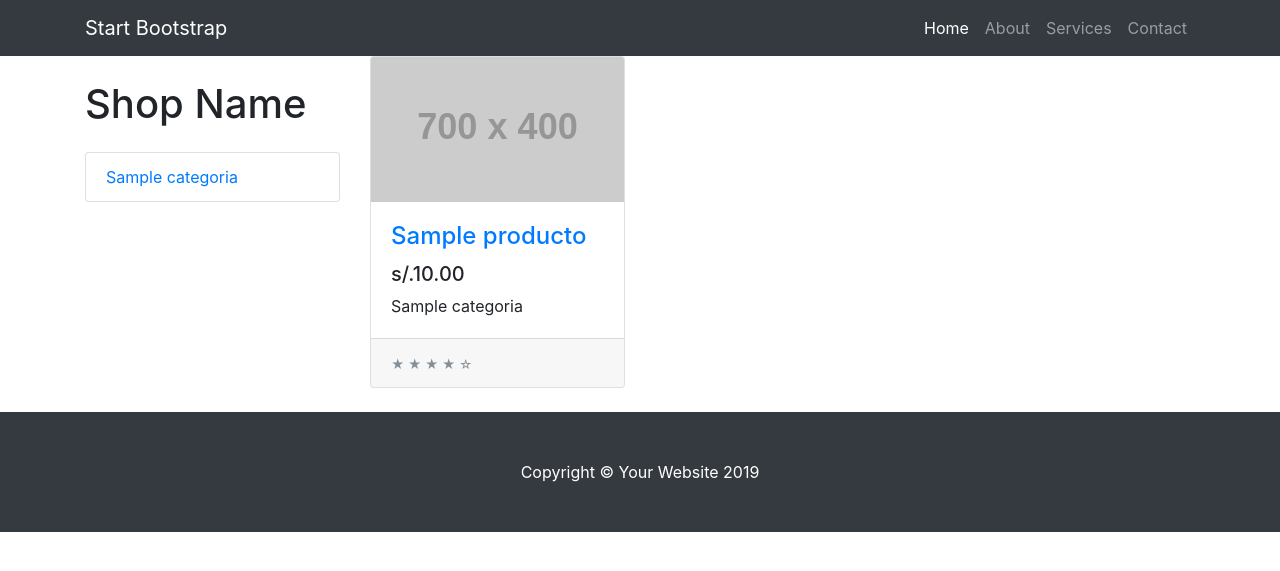
After one commit to RobChar35/DAE-2022-02-RCHARCA, a Django app: page /tienda/categoria/1/ in a window 1280 px wide. The commit adds this page. Shown: the top 571 px of the page. Run offline with Django 4.2, Linux system fonts and the light colour scheme; tables that the repository leaves empty hold one stand-in row (values such as "Sample post"); grey boxes labelled with a size stand in for pictures from a placeholder-image service; some libraries are stand-ins or nearby versions.

Commit message:
Cambios para mostrar lista de categorias.

```diff
--- a/lab06/tienda/models.py
+++ b/lab06/tienda/models.py
@@ -1,4 +1,5 @@
 from email.policy import default
+from enum import unique
 from statistics import mode
 from django.db import models
 
@@ -11,7 +12,7 @@ class Categoria(models.Model):
         return self.nombre
 
 class Producto(models.Model):
-    categoria = models.ForeignKey(Categoria, on_delete=models.CASCADE)
+    categoria = models.ForeignKey(Categoria, on_delete=models.CASCADE, default=True, null=False)
     nombre = models.CharField(max_length=200)
     precio = models.DecimalField(max_digits=6, decimal_places=2)
     stock = models.IntegerField(default=0)
--- /dev/null
+++ b/lab06/tienda/templates/categoria.html
@@ -0,0 +1,22 @@
+{% extends 'layout.html' %}
+{% block content %}
+<div class="row">
+    {% for producto in productos%}
+        <div class="col-lg-4 col-md-6 mb-4">
+            <div class="card h-100">
+                <a href="producto/{{producto.id}}"><img class="card-img-top" src="http://placehold.it/700x400" alt=""></a>
+                <div class="card-body">
+                    <h4 class="card-title">
+                        <a href="producto/{{producto.id}}/">{{producto.nombre}}</a>
+                    </h4>
+                    <h5>s/.{{producto.precio}}</h5>
+                    <p class="card-text">{{producto.categoria.nombre}}</p>
+                </div>
+                <div class="card-footer">
+                    <small class="text-muted">&#9733; &#9733; &#9733; &#9733; &#9734;</small>
+                </div>
+            </div>
+        </div>
+    {% endfor %}
+</div>
+{% endblock %}
--- a/lab06/tienda/templates/layout.html
+++ b/lab06/tienda/templates/layout.html
@@ -46,11 +46,11 @@
 
         <div class="col-lg-3">
           <h1 class="my-4">Shop Name</h1>
+          {% for categoria in categorias %}
           <div class="list-group">
-            <a href="#" class="list-group-item">Category 1</a>
-            <a href="#" class="list-group-item">Category 2</a>
-            <a href="#" class="list-group-item">Category 3</a>
+            <a href="{% url 'tienda:categoria' categoria.id %}" class="list-group-item">{{ categoria.nombre }}</a>
           </div>
+          {% endfor %}
         </div>
         <!-- /.col-lg-3 -->
 
--- a/lab06/tienda/urls.py
+++ b/lab06/tienda/urls.py
@@ -1,7 +1,10 @@
 from django.urls import path
 from . import views
 
+app_name = 'tienda'
+
 urlpatterns = [
     path('', views.index, name="index"),
-    path('producto/<int:producto_id>/', views.producto, name="producto")
+    path('producto/<int:producto_id>/', views.producto, name="producto"),
+    path('categoria/<int:categoria_id>/', views.categoriaProducto, name="categoria")
 ]
--- a/lab06/tienda/views.py
+++ b/lab06/tienda/views.py
@@ -1,15 +1,35 @@
-from django.shortcuts import render, get_object_or_404
+from django.shortcuts import redirect, render, get_object_or_404
 
-from tienda.models import Producto
+from tienda.models import Producto, Categoria
 
 # Create your views here.
 def index(request):
     lista_productos = Producto.objects.all()
+    categorias = Categoria.objects.all()
     context = {
-        'productos': lista_productos
+        'productos': lista_productos,
+        'categorias': categorias
     }
     return render(request, 'index.html', context)
 
 def producto(request, producto_id):
     producto = get_object_or_404(Producto, pk=producto_id)
-    return render(request, 'producto.html', {'producto': producto})
+    categorias = Categoria.objects.all()
+    context = {
+        'producto': producto,
+        'categorias': categorias
+    }
+    return render(request, 'producto.html', context)
+
+def categoriaProducto(request, categoria_id):
+    if(Categoria.objects.filter(pk=categoria_id)):
+        productos = Producto.objects.filter(categoria=categoria_id)
+        categorias = Categoria.objects.all()
+        context = {
+            'productos': productos,
+            'categorias':categorias
+
+        }
+        return render(request, 'categoria.html', context)
+    else:
+        return redirect('index')
```
Also changed, not shown: lab06/tienda/migrations/0002_alter_producto_categoria.py (added).
